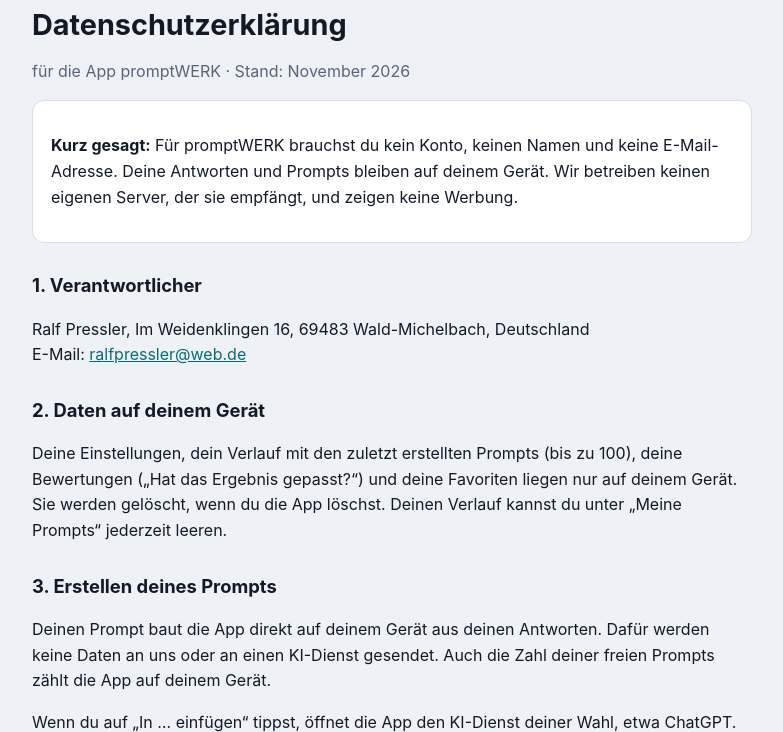
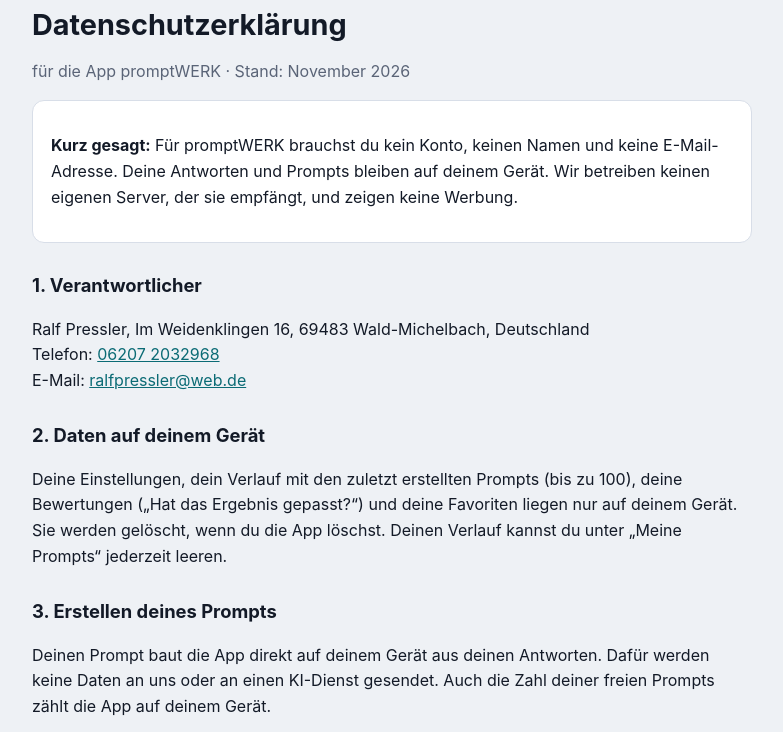
Before and after one commit to ralfpressler1978-arch/promptwerk-web, a plain HTML site: page datenschutz.html in a window 1280 px wide. Shown: the part 71-803 px from the top of the page, without its empty margins (248-1031 px from the left). Drawn offline with Linux system fonts and the light colour scheme.

Commit message:
Impressum und Datenschutz: Telefonnummer ergänzt
Co-Authored-By: Claude Opus 5.5 <noreply@anthropic.com>
Claude-Session: https://claude.ai/code/session_01SSp3JnNc4Y5EByFfSCSBqC

```diff
--- a/datenschutz.html
+++ b/datenschutz.html
@@ -13,7 +13,7 @@
 </div>
 
 <h2>1. Verantwortlicher</h2>
-<p>Ralf Pressler, Im Weidenklingen 16, 69483 Wald-Michelbach, Deutschland<br>E-Mail: <a href="mailto:ralfpressler@web.de">ralfpressler@web.de</a></p>
+<p>Ralf Pressler, Im Weidenklingen 16, 69483 Wald-Michelbach, Deutschland<br>Telefon: <a href="tel:+4962072032968">06207 2032968</a><br>E-Mail: <a href="mailto:ralfpressler@web.de">ralfpressler@web.de</a></p>
 
 <h2>2. Daten auf deinem Gerät</h2>
 <p>Deine Einstellungen, dein Verlauf mit den zuletzt erstellten Prompts (bis zu 100), deine Bewertungen („Hat das Ergebnis gepasst?“) und deine Favoriten liegen nur auf deinem Gerät. Sie werden gelöscht, wenn du die App löschst. Deinen Verlauf kannst du unter „Meine Prompts“ jederzeit leeren.</p>
```
Also changed, not shown: impressum.html (+1 -1 lines).
